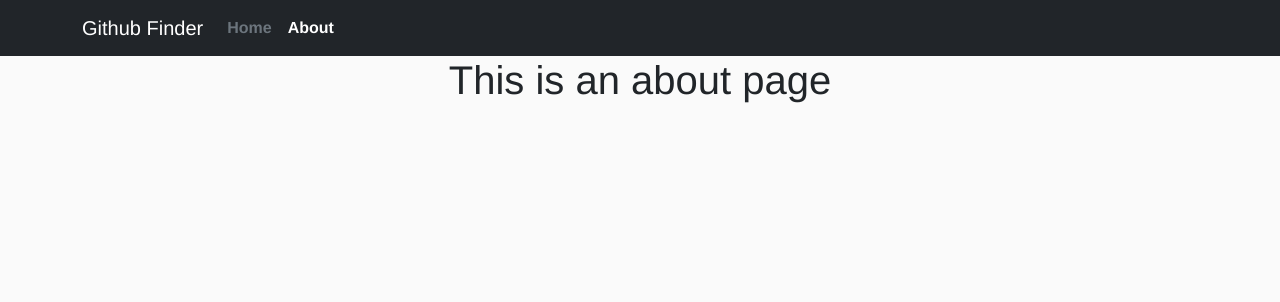
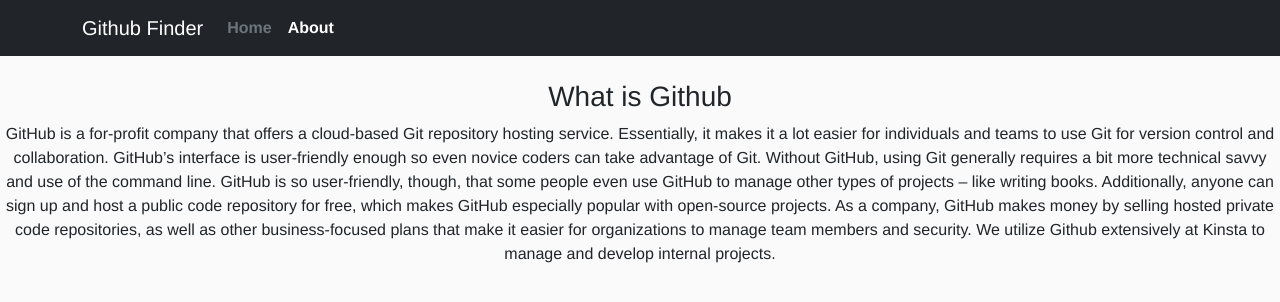
Before and after one commit to okoliken/github-finder, a Vue app: page /about in a window 1280 px wide. Shown: the top 302 px of the page. Built offline with nearby package versions, Linux system fonts and the light colour scheme; a small style sheet from the web is missing.

Commit message:
Added an about page content

```diff
--- a/src/views/About.vue
+++ b/src/views/About.vue
@@ -1,5 +1,14 @@
 <template>
-  <div class="about">
-    <h1>This is an about page</h1>
+  <div class="my-4">
+    <h3>What is Github</h3>
+    <p>GitHub is a for-profit company that offers a cloud-based Git repository hosting service. Essentially, it makes it a lot easier for individuals and teams to use Git for version control and collaboration.
+
+GitHub’s interface is user-friendly enough so even novice coders can take advantage of Git. Without GitHub, using Git generally requires a bit more technical savvy and use of the command line.
+
+GitHub is so user-friendly, though, that some people even use GitHub to manage other types of projects – like writing books.
+
+Additionally, anyone can sign up and host a public code repository for free, which makes GitHub especially popular with open-source projects.
+
+As a company, GitHub makes money by selling hosted private code repositories, as well as other business-focused plans that make it easier for organizations to manage team members and security. We utilize Github extensively at Kinsta to manage and develop internal projects.</p>
   </div>
 </template>
```
